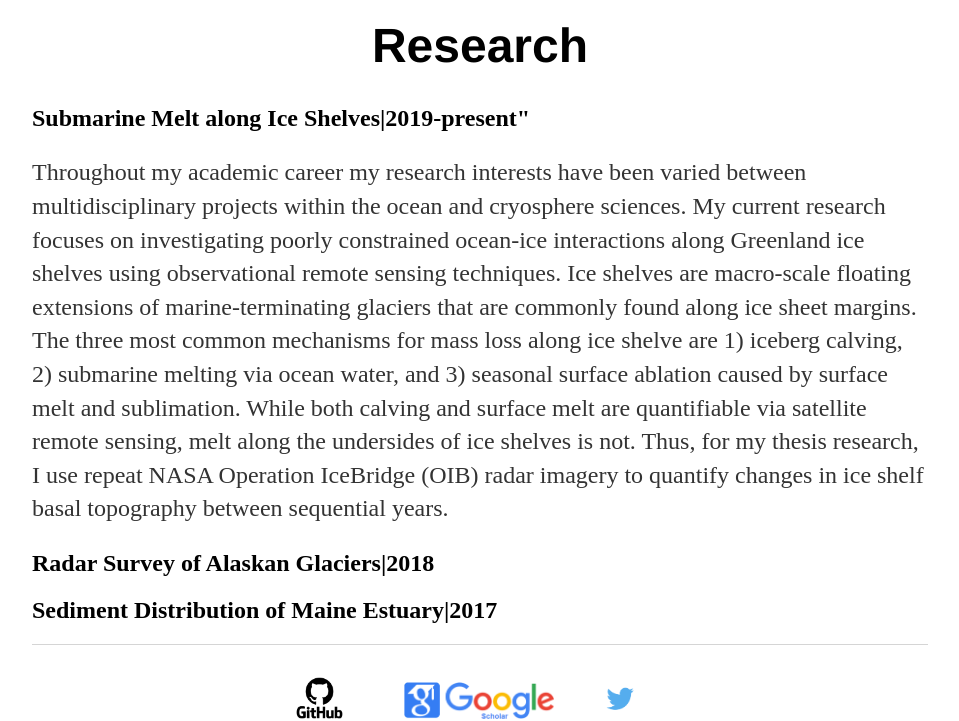
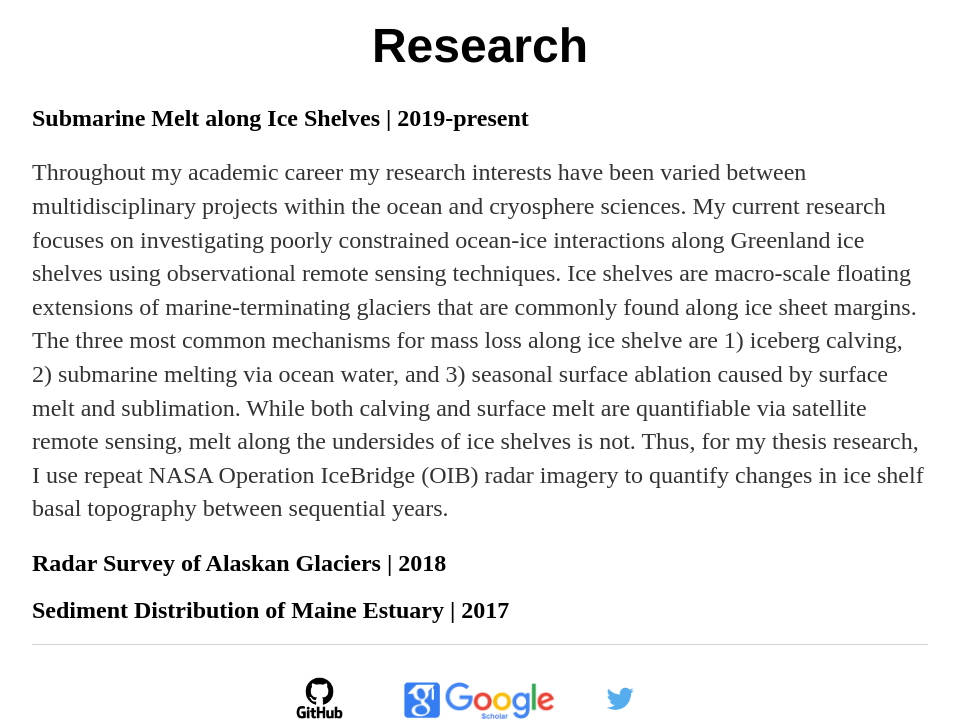
Before and after one commit to Cbarnett207/CBarnett207.github.io, a Jekyll site: the page built from research/index.html, in a window 1280 px wide. Shown: the part 234-955 px from the top of the page, without its empty margins (160-1119 px from the left). Built offline with Jekyll 4.4.1, drawn with Linux system fonts in a browser that asks for light colours.

Commit message:
Update index.html

```diff
--- a/research/index.html
+++ b/research/index.html
@@ -4,7 +4,7 @@ title: Cody Barnett, M.S. | Research
 ---
 <div class="blurb">
     <div align="center"><h1>Research</div></h1>
-    <div align="left"><h2>Submarine Melt along Ice Shelves|2019-present"</h2></div>
+    <div align="left"><h2>Submarine Melt along Ice Shelves | 2019-present</h2></div>
         <div align="left"><p>Throughout my academic career my research interests have been varied between multidisciplinary projects within the
             ocean and cryosphere sciences. My current research focuses on investigating poorly constrained ocean-ice interactions along Greenland
             ice shelves using observational remote sensing techniques. Ice shelves are macro-scale floating extensions of marine-terminating
@@ -14,8 +14,8 @@ title: Cody Barnett, M.S. | Research
             research, I use repeat NASA Operation IceBridge (OIB) radar imagery to quantify changes in ice shelf basal topography between sequential
             years. </p>
 
-            <div align="left"><h2>Radar Survey of Alaskan Glaciers|2018</h2></div>
+            <div align="left"><h2>Radar Survey of Alaskan Glaciers | 2018</h2></div>
 
-            <div align="left"><h2>Sediment Distribution of Maine Estuary|2017</h2></div>
+            <div align="left"><h2>Sediment Distribution of Maine Estuary | 2017</h2></div>
 
     </div><!-- /.blurb -->
```
